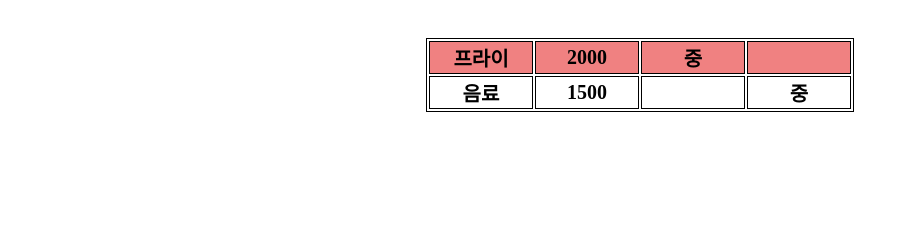
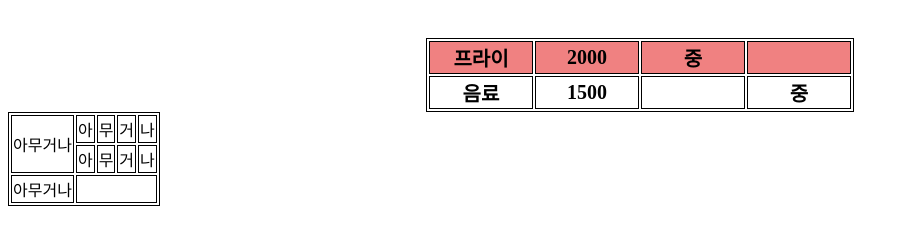
Before and after one commit to hayoon-shin/webTest, a plain HTML site: page html chapter02 기본문서/ex2_9_table.html in a window 1280 px wide. Shown: the whole page, without its empty margins (0-909 px from the left). Drawn offline with Linux system fonts and the light colour scheme.

```diff
--- a/html chapter02 기본문서/ex2_9_table.html
+++ b/html chapter02 기본문서/ex2_9_table.html
@@ -22,6 +22,15 @@
             font-size: 20px;
             font-weight: 700;
         }
+        .my_table2 {
+            border: 1px solid black;
+        }
+        .second_tr {
+            border: 1px solid black;
+        }
+        .my_table2 td {
+            border: 1px solid black;
+        }
     </style>
 </head>
 <body>
@@ -39,5 +48,24 @@
             <td>중</td>
         </tr>
     </table>
+    <table class="my_table2">
+        <tr class="second_tr">
+            <td rowspan="2">아무거나</td>
+            <td>아</td>
+            <td>무</td>
+            <td>거</td>
+            <td>나</td>
+        </tr>
+        <tr>
+            <td>아</td>
+            <td>무</td>
+            <td>거</td>
+            <td>나</td>
+        </tr>
+        <tr>
+            <td>아무거나</td>
+            <td colspan="4"></td>
+        </tr>
+    </table>
 </body>
 </html>
```
Also changed, not shown: html chapter02 기본문서/ex2_11_video_audio.html (+1 -0 lines), html chapter02 기본문서/ex2_8_list.html (+5 -0 lines), html chapter03/ex3_7_radio_checkbox.html (added, +30 -0 lines).
